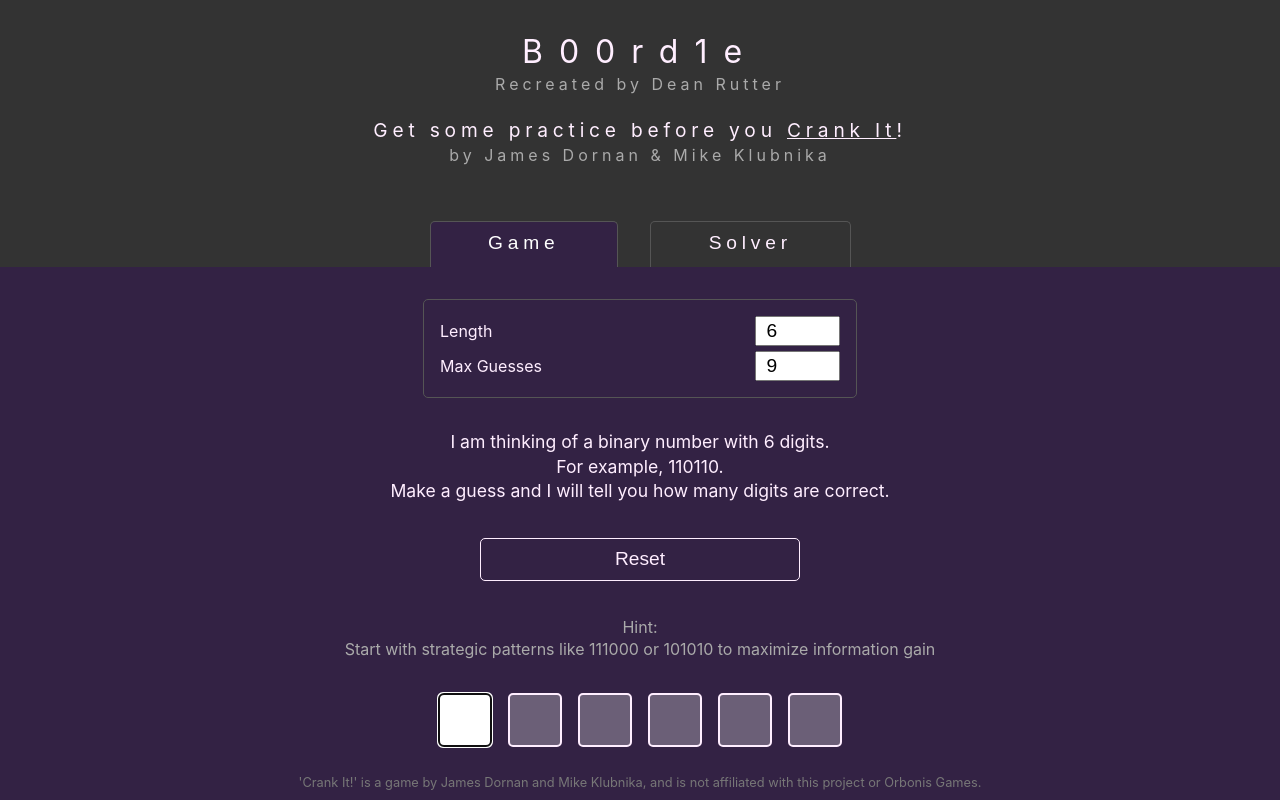
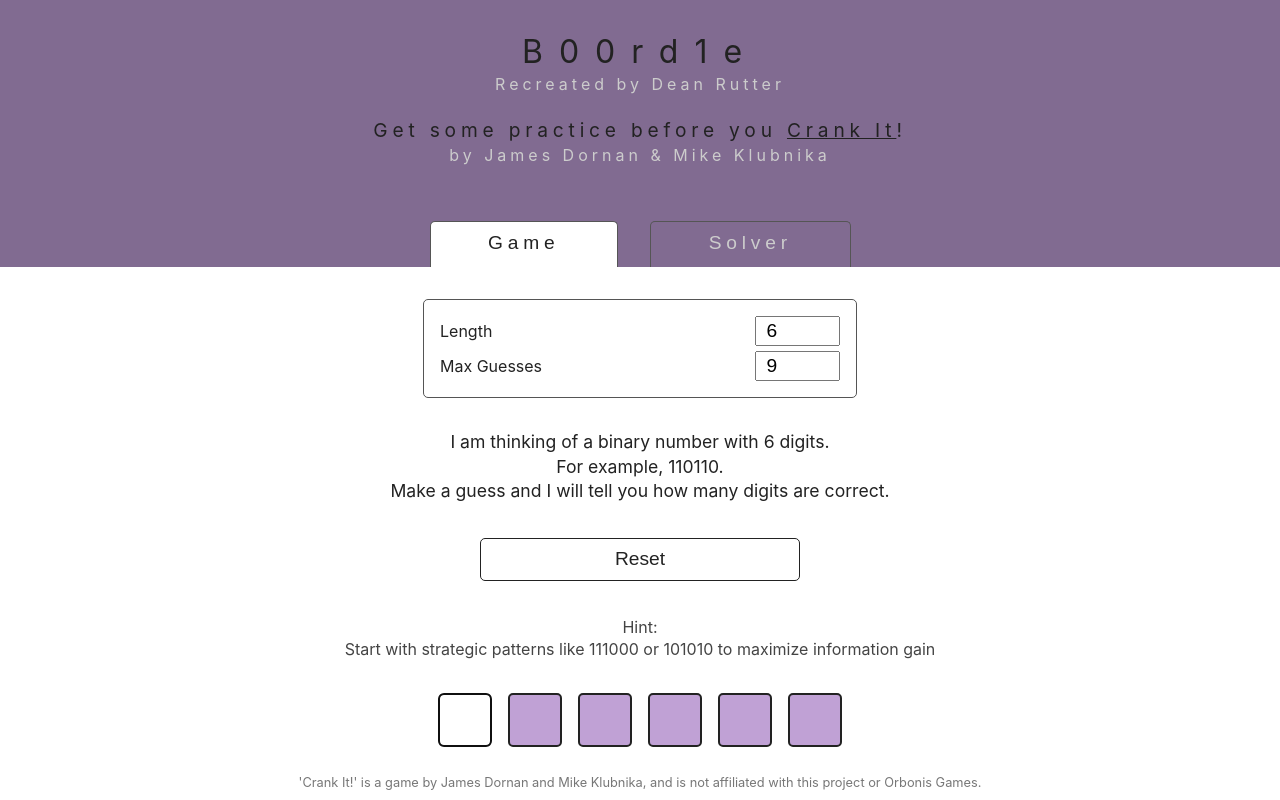
Before and after one commit to Orbonis/boordle, a React (Create React App) app: page / in a window 1280 px wide. Built offline with nearby package versions, Linux system fonts and the light colour scheme.

Commit message:
Added flash bang mode

```diff
--- a/src/app.scss
+++ b/src/app.scss
@@ -1,14 +1,34 @@
-$primary-bg-color: #324;
-$header-bg-color: #333;
-$tip-text-color: #aaa;
-$text-color: #fef;
-$tab-border-color: #555;
-$active-text-color: #fff;
-$disclaimer-text-color: #777;
+:root {
+    --primary-bg-color: #324;
+    --header-bg-color: #333;
+    --tip-text-color: #aaa;
+    --author-text-color: #aaa;
+    --text-color: #fef;
+    --tab-border-color: #555;
+    --inactive-text-color: #fef;
+    --active-text-color: #fff;
+    --disclaimer-text-color: #777;
+    --disabled-input-color: #444;
+}
+
+@media (prefers-color-scheme: light) {
+    :root {
+        --primary-bg-color: #fff;
+        --header-bg-color: #816b91;
+        --tip-text-color: #444;
+        --text-color: #222;
+        --author-text-color: #ccc;
+        --tab-border-color: #555;
+        --inactive-text-color: #ccc;
+        --active-text-color: #222;
+        --disclaimer-text-color: #777;
+        --disabled-input-color: #c0a1d5;
+    }
+}
 
 .app {
-    background-color: $primary-bg-color;
-    color: $text-color;
+    background-color: var(--primary-bg-color);
+    color: var(--text-color);
     min-height: 100vh;
 
     header {
@@ -16,7 +36,7 @@ $disclaimer-text-color: #777;
         flex-direction: column;
         justify-content: center;
         align-items: center;
-        background-color: $header-bg-color;
+        background-color: var(--header-bg-color);
         gap: 0;
         padding: 2em 0 0 0;
         text-align: center;
@@ -35,7 +55,7 @@ $disclaimer-text-color: #777;
             margin: 0 auto;
 
             a {
-                color: $text-color;
+                color: var(--text-color);
             }
         }
 
@@ -47,7 +67,7 @@ $disclaimer-text-color: #777;
             margin: 0.25em auto;
             margin-bottom: 1.5em;
             line-height: 1.2;
-            color: $tip-text-color;
+            color: var(--author-text-color);
         }
 
         .tabs {
@@ -62,10 +82,10 @@ $disclaimer-text-color: #777;
 
             button {
                 background-color: transparent;
-                border: 1px solid $tab-border-color;
+                border: 1px solid var(--tab-border-color);
                 border-bottom: none;
                 border-radius: 5px 5px 0 0;
-                color: $text-color;
+                color: var(--inactive-text-color);
                 font-size: 1.2em;
                 cursor: pointer;
                 padding: 0.5em 3em 0.7em 3em;
@@ -73,8 +93,8 @@ $disclaimer-text-color: #777;
                 letter-spacing: 0.25em;
 
                 &.active {
-                    background-color: $primary-bg-color;
-                    color: $active-text-color;
+                    background-color: var(--primary-bg-color);
+                    color: var(--active-text-color);
                 }
             }
         }
@@ -103,14 +123,14 @@ $disclaimer-text-color: #777;
             font-size: 1.2em;
             padding: 0.5em 1em;
             border-radius: 5px;
-            border: 1px solid $text-color;
+            border: 1px solid var(--text-color);
             background-color: transparent;
-            color: $text-color;
+            color: var(--text-color);
             cursor: pointer;
 
             &:hover {
-                background-color: $text-color;
-                color: $primary-bg-color;
+                background-color: var(--text-color);
+                color: var(--primary-bg-color);
             }
         }
 
@@ -124,7 +144,7 @@ $disclaimer-text-color: #777;
             width: 100%;
             max-width: 400px;
 
-            border: 1px solid $tab-border-color;
+            border: 1px solid var(--tab-border-color);
             border-radius: 5px;
             padding: 1em;
 
@@ -154,11 +174,11 @@ $disclaimer-text-color: #777;
                     font-family: monospace;
                     font-size: 1.4em;
                     letter-spacing: 0.5em;
-                    color: $active-text-color;
+                    color: var(--active-text-color);
                     font-weight: bold;
                     margin: 1rem auto;
                     padding: 0.75rem 1rem;
-                    border: 1px solid $text-color;
+                    border: 1px solid var(--text-color);
                     border-radius: 5px;
                     width: fit-content;
                     min-width: 20rem;
@@ -176,7 +196,7 @@ $disclaimer-text-color: #777;
         }
 
         .tips {
-            color: $tip-text-color;
+            color: var(--tip-text-color);
             margin-bottom: 1em;
         }
 
@@ -194,7 +214,7 @@ $disclaimer-text-color: #777;
             margin-bottom: 2em;
 
             input {
-                border: 2px solid $text-color;
+                border: 2px solid var(--text-color);
                 border-radius: 5px;
                 padding: 5px;
                 font-size: 1.5em;
@@ -204,7 +224,8 @@ $disclaimer-text-color: #777;
                 font-size: 2rem;
 
                 &:disabled {
-                    color: $text-color;
+                    color: var(--text-color);
+                    background-color: var(--disabled-input-color);
                 }
             }
         }
@@ -220,8 +241,8 @@ $disclaimer-text-color: #777;
         left: 0;
         right: 0;
         padding: 10px;
-        background-color: $primary-bg-color;
-        color: $disclaimer-text-color;
+        background-color: var(--primary-bg-color);
+        color: var(--disclaimer-text-color);
         text-align: center;
         line-height: 1.2;
     }
--- a/src/app.tsx
+++ b/src/app.tsx
@@ -149,7 +149,7 @@ class App extends React.Component<Properties, State> {
                             }}
                         />
                     </div>
-                    <div>
+                    <div className={this.helpers.conditionalClassName({ hidden: this.state.tab === "solver" })}>
                         <label>Max Guesses</label>
                         <input
                             type="number"
```
